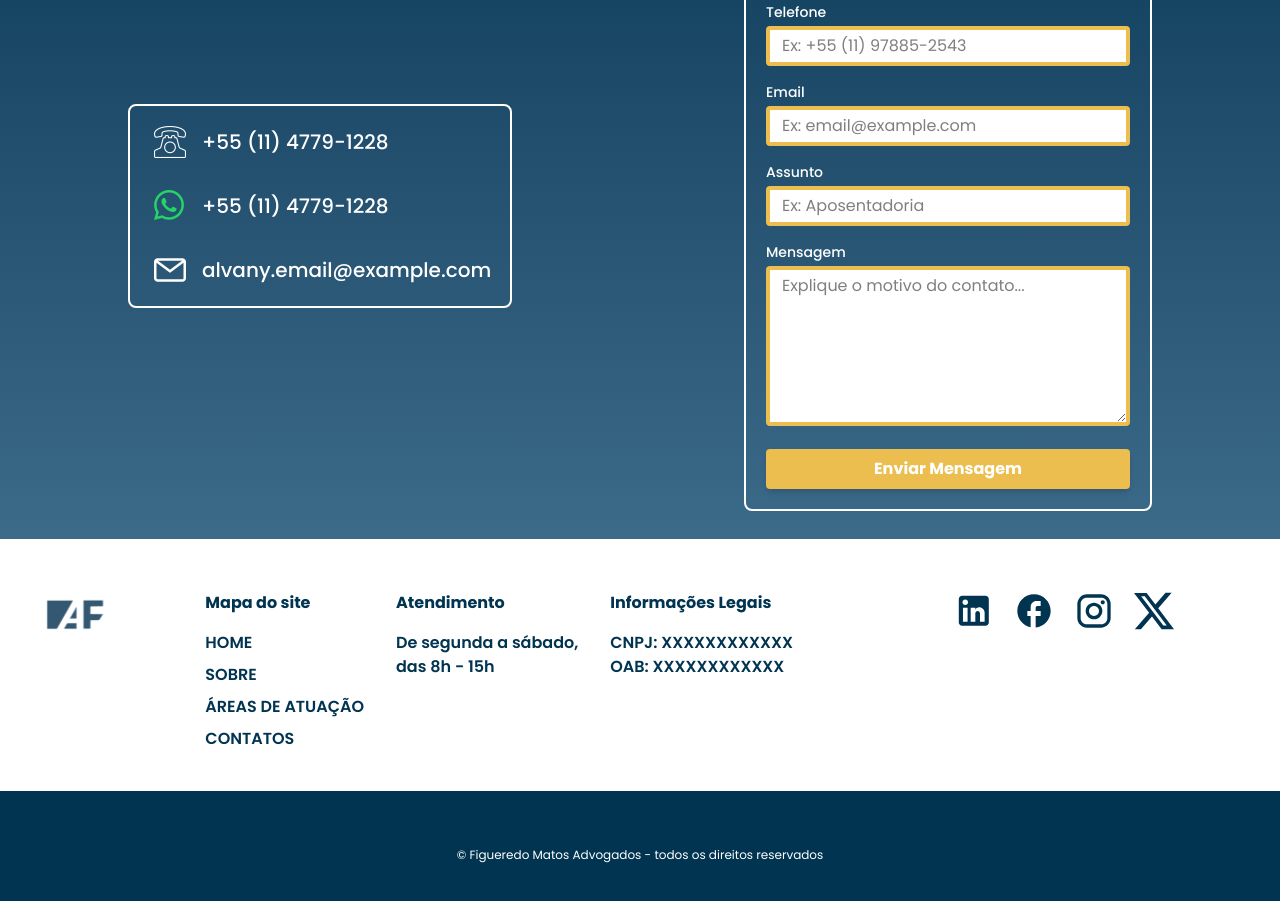
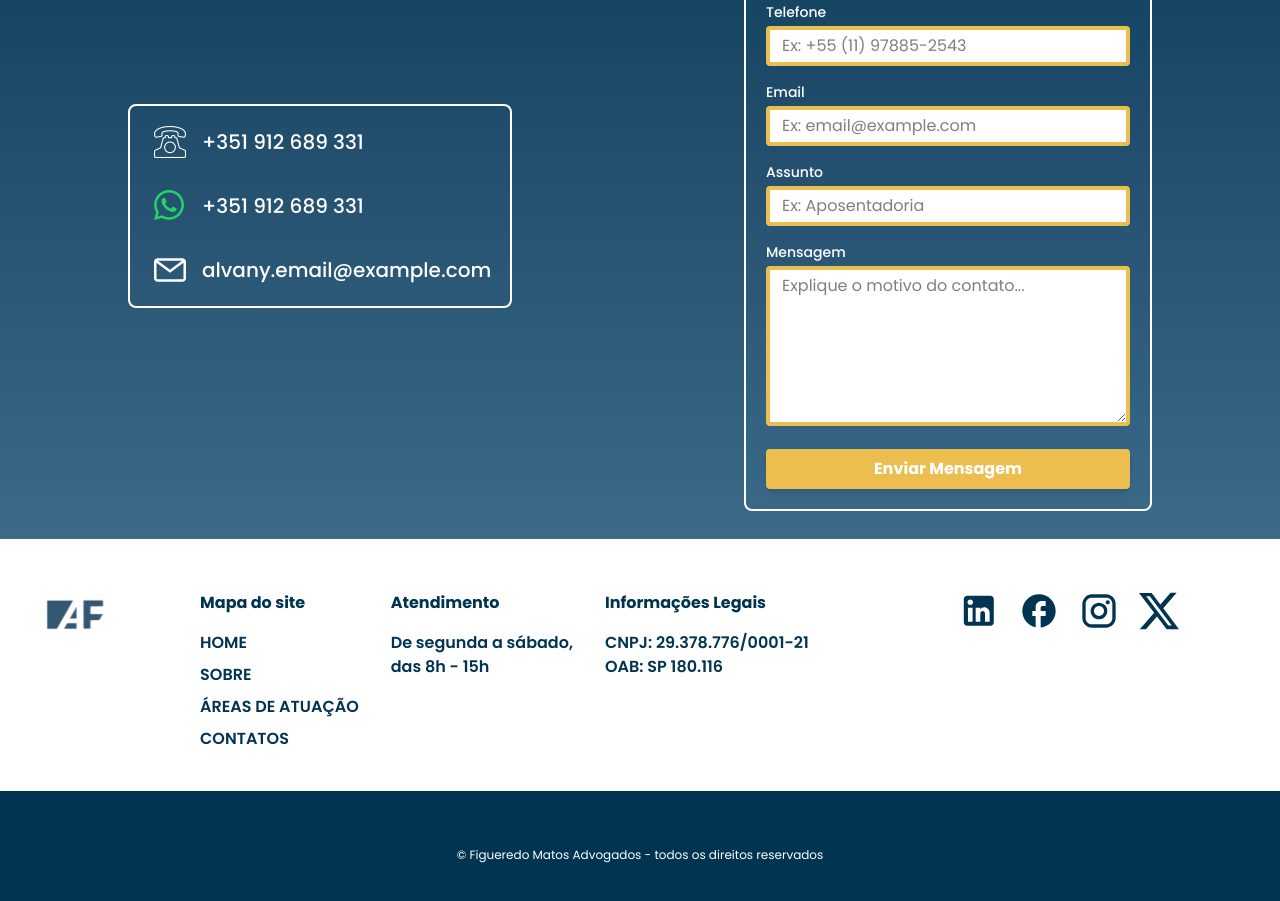
Before and after one commit to LYNX-Grupo-9/LP-AlvanyFigueiredo, a React (Vite) app: page / in a window 1280 px wide. Shown: the part 2560-3461 px from the top of the page. Built offline with nearby package versions, Linux system fonts and the light colour scheme.

Commit message:
fix: changing footer informations and fix message notification

```diff
--- a/src/components/Form/index.jsx
+++ b/src/components/Form/index.jsx
@@ -2,7 +2,7 @@ import { FormInput } from "../FormInput";
 import { FormTextArea } from "../FormTextarea";
 import { useState, useRef } from "react";
 import emailjs from '@emailjs/browser';
-import { toast } from 'react-toastify';
+import { toast, ToastContainer } from 'react-toastify';
 
 export function Form() {
     const [nome, setNome] = useState("");
@@ -16,8 +16,14 @@ export function Form() {
         e.preventDefault();
 
         try {
+
+            if (!nome || !telefone || !email || !assunto || !mensagem) {
+                toast.error('Por favor, preencha todos os campos antes de enviar.');
+                return;
+            }
+
             const result = await emailjs.sendForm(
-                'service_6knuzn9', // Substitua pelo seu Service ID
+                'service_0rbaiji', // Substitua pelo seu Service ID
                 'template_b5uzoeq', // Substitua pelo seu Template ID
                 formRef.current,
                 'utjNP4FwYfSEdvHyE' // Substitua pela sua Public Key
@@ -37,6 +43,8 @@ export function Form() {
     };
 
     return (
+        <>
+            <ToastContainer />
             <div className="w-full">
                 <form ref={formRef} onSubmit={handleSubmit} className="border-2 border-white rounded-lg p-5 flex flex-col gap-4 w-full xl:w-full">
                     <FormInput
@@ -85,5 +93,6 @@ export function Form() {
                     </button>
                 </form>
             </div>
+        </>
     );
 }
--- a/src/pages/LandingPage/index.jsx
+++ b/src/pages/LandingPage/index.jsx
@@ -129,13 +129,13 @@ export default function LandingPage() {
               <div className='flex items-center gap-4'>
                 <img src={IconTelefone} alt="" className='w-8' />
                 <a href="tel:+5511999999999" className="text-white text-sm font-medium hover:underline xl:text-xl">
-                  +55 (11) 4779-1228
+                  +351 912 689 331
                 </a>
               </div>
               <div className='flex items-center gap-4'>
                 <img src={IconWhatsapp} alt="" className='w-8' />
                 <a href="tel:+5511999999999" className="text-white text-sm font-medium hover:underline xl:text-xl">
-                  +55 (11) 4779-1228
+                  +351 912 689 331
                 </a>
               </div>
               <div className='flex items-center gap-4'>
@@ -171,8 +171,8 @@ export default function LandingPage() {
               </div>
               <div>
                 <h1 className="font-bold mb-4">Informações Legais</h1>
-                <p className='text-base'>CNPJ: XXXXXXXXXXXX</p>
-                <p className='text-base'>OAB: XXXXXXXXXXXX</p>
+                <p className='text-base'>CNPJ: 29.378.776/0001-21</p>
+                <p className='text-base'>OAB: SP 180.116</p>
               </div>
             </div>
             <div className='mt-3 flex flex-col gap-5  sm:flex-row'>
```
Lines whose indentation alone changed are shown as unchanged.
